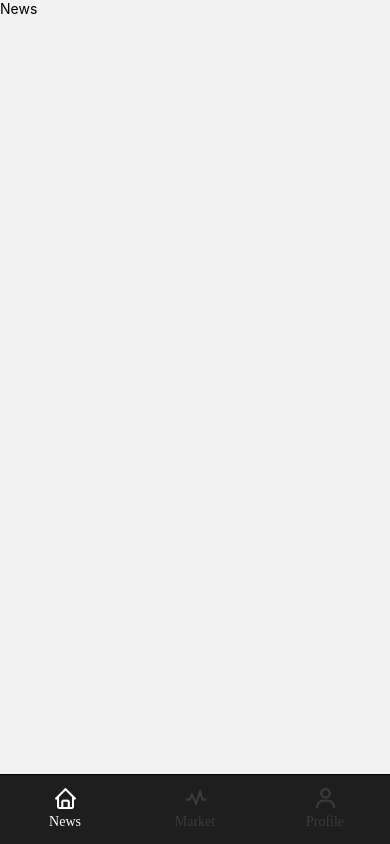
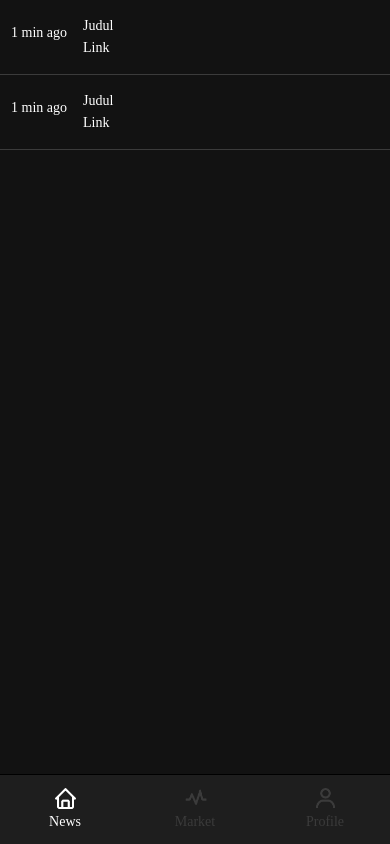
Before and after one commit to nakanidaste/cryptonews-app, a React Native app: screen /News in a window 390 px wide. Built offline with nearby package versions, Linux system fonts and the light colour scheme.

Commit message:
first commit

```diff
--- a/src/components/Button.js
+++ b/src/components/Button.js
@@ -1,56 +1,29 @@
-import React from 'react'
-import { StyleSheet, Text, View, TouchableOpacity } from 'react-native'
+import React, { memo } from 'react'
+import { StyleSheet, Text, Pressable } from 'react-native'
 import { SIZES, COLORS, FONTS } from '../constants'
 
-const TextButton = ({ label, containerStyle, onPress }) => {
-  return (
-    <TouchableOpacity
-        style={styles.container2(containerStyle)}
-        onPress={onPress}>
-      <Text style={styles.label}>{label}</Text>
-    </TouchableOpacity>
-  )
+const Button = (props) => {
+
+    const { buttonHours, buttonText, selectedTime, setSelectedTime } = props
+    const isButtonSelected = (button) => button === selectedTime
+
+    return (
+        <Pressable
+            style={{
+                paddingHorizontal: 5,
+                paddingVertical: 3,
+                borderRadius: 5,
+                backgroundColor: isButtonSelected(buttonHours) ? "#1e1e1e" : "transparent"
+            }}
+            onPress={() => setSelectedTime(buttonHours)}
+        >
+            <Text style={{ color: isButtonSelected(buttonHours) ? "white" : "grey"}}>{buttonText}</Text>
+        </Pressable>
+    )
 }
 
-function Button() {
-  return (
-    <View style={styles.container1}>
-        <TextButton label="USD"/>
-        <TextButton
-            label="% (7D)"
-            containerStyle={{
-                marginLeft: SIZES.base
-            }}
-        />
-        <TextButton
-            label="Top"
-            containerStyle={{
-                marginLeft: SIZES.base
-            }}
-        />
-    </View>
-  )
-}
-
-export default Button
+export default memo(Button)
 
 const styles = StyleSheet.create({
-    container1: {
-        flexDirection: 'row',
-        marginTop: SIZES.radius,
-        marginHorizontal: SIZES.radius,
-    },
-    container2: (containerStyle) => ({
-        alignItems: 'center',
-        justifyContent: 'center',
-        paddingVertical: 3,
-        paddingHorizontal: 18,
-        borderRadius: 15,
-        backgroundColor: COLORS.gray1,
-        ...containerStyle
-    }),
-    label: {
-        color: COLORS.white,
-        ...FONTS.h3
-    }
+
 })
--- a/src/components/CoinList.js
+++ b/src/components/CoinList.js
@@ -69,12 +69,12 @@ const styles = StyleSheet.create({
         flex: 1,
         flexDirection: 'column',
         paddingTop: 5,
-        backgroundColor: COLORS.black
+        backgroundColor: COLORS.gray
     },
     coinContainer: {
         flexDirection: 'row',
         borderBottomWidth: 0.3,
-        borderBottomColor: COLORS.lightGreen,
+        borderBottomColor: COLORS.lightGray,
         padding: 10,
     },
     image: {
@@ -87,6 +87,7 @@ const styles = StyleSheet.create({
     },
     title: {
         color: COLORS.white,
+        opacity: 0.87,
         ...FONTS.h3,
         fontWeight: 'bold',
         marginBottom: 5
--- /dev/null
+++ b/src/components/NewsList.js
@@ -0,0 +1,55 @@
+import React from 'react'
+import { StyleSheet, Text, View } from 'react-native'
+import { COLORS, FONTS } from '../constants'
+
+const NewsList = ({ cryptoNews }) => {
+
+    //const { judul, link } = cryptoNews
+
+    return (
+        <View style={styles.container}>
+            <View style={styles.newsCointainer}>
+                <View style={styles.time}>
+                    <Text style={styles.title}>1 min ago</Text>
+                </View>
+                <View style={styles.news}>
+                    <Text style={styles.title}>Judul</Text>
+                    <Text style={styles.title}>Link</Text>
+                </View>
+            </View>
+        </View>
+    )
+}
+
+export default NewsList
+
+const styles = StyleSheet.create({
+    container: {
+        flexDirection: 'column',
+        backgroundColor: COLORS.gray
+    },
+    newsCointainer: {
+        flexDirection: 'row',
+        borderBottomWidth: 0.3,
+        borderBottomColor: COLORS.lightGray,
+        paddingVertical: 10,
+    },
+    time: {
+        height: '80%',
+        width: '20%',
+        marginVertical: 5,
+        alignItems: 'center',
+        padding: 7,
+    },
+    news: {
+        flex: 1,
+        flexDirection: 'column',
+        padding: 5,
+        alignItems: 'flex-start',
+        //backgroundColor: 'blue'
+    },
+    title: {
+        color: COLORS.white,
+        ...FONTS.body4
+    }
+})
--- a/src/components/index.js
+++ b/src/components/index.js
@@ -1,5 +1,6 @@
 import TabIcons from "./TabIcons";
 import Button from "./Button";
 import CoinList from "./CoinList";
+import NewsList from "./NewsList";
 
-export { TabIcons, Button, CoinList }
+export { TabIcons, Button, CoinList, NewsList }
--- a/src/constants/theme.js
+++ b/src/constants/theme.js
@@ -9,10 +9,10 @@ export const COLORS = {
     lightGreen: "#4BEE70",
     red: "#D84035",
     black: "#000000",
-    gray: "#212125",
+    gray: "#121212",
     gray1: "#1f1f1f",
     lightGray: "#3B3B3B",
-    lightGray2: '#212125',
+    lightGray2: '#282828',
     lightGray3: '#757575',
     transparentWhite: 'rgba(255, 255, 255, 0.2)',
     transparentBlack: 'rgba(0, 0, 0, 0.8)',
--- a/src/screens/Market.js
+++ b/src/screens/Market.js
@@ -1,12 +1,14 @@
 import React, { useState, useEffect } from 'react';
-import { StyleSheet, FlatList, RefreshControl } from 'react-native';
-import { CoinList } from '../components';
+import { StyleSheet, FlatList, RefreshControl, View } from 'react-native';
+import { CoinList, Button } from '../components';
+import { COLORS, SIZES } from '../constants';
 import { getMarketData } from '../services/requests'
 
 const Market = () => {
 
     const [coins, setCoins] = useState([])
     const [loading, setLoading] = useState(false)
+    const [selectedTime, setSelectedTime] = useState("1")
 
     const fetchCoins = async () => {
         if (loading) {
@@ -28,11 +30,42 @@ const Market = () => {
         setLoading(false)
     }
 
+    const onSelectedTimeChange = (selectedTimeValue) => {
+        setSelectedTime(selectedTimeValue)
+    }
+
     useEffect(() => {
         fetchCoins()
     }, [])
 
     return (
+        <View style={styles.container}>
+            <View style={styles.containerButton}>
+                <Button
+                    buttonHours="1"
+                    buttonText="1 H"
+                    selectedTime={selectedTime}
+                    setSelectedTime={onSelectedTimeChange}
+                />
+                <Button
+                    buttonHours="4"
+                    buttonText="4 H"
+                    selectedTime={selectedTime}
+                    setSelectedTime={onSelectedTimeChange}
+                />
+                <Button
+                    buttonHours="24"
+                    buttonText="24 H"
+                    selectedTime={selectedTime}
+                    setSelectedTime={onSelectedTimeChange}
+                />
+                <Button
+                    buttonHours="168"
+                    buttonText="7 D"
+                    selectedTime={selectedTime}
+                    setSelectedTime={onSelectedTimeChange}
+                />
+            </View>
             <FlatList
                 data={coins}
                 renderItem={({item}) => <CoinList marketCoin={item}/>}
@@ -44,11 +77,22 @@ const Market = () => {
                     />
                 }
             />
+        </View>
     )
 }
 
 export default Market
 
 const styles = StyleSheet.create({
-
+    container: {
+        flex: 1,
+        backgroundColor: COLORS.black
+    },
+    containerButton: {
+        flexDirection: 'row',
+        margin: SIZES.radius,
+        paddingVertical: 5,
+        justifyContent: 'space-around',
+        backgroundColor: COLORS.lightGray2
+    },
 })
--- a/src/screens/News.js
+++ b/src/screens/News.js
@@ -1,15 +1,26 @@
 import React from 'react';
-import {
-    View,
-    Text
-} from 'react-native';
+import { StyleSheet, View, Text } from 'react-native';
+import { COLORS, FONTS } from '../constants'
+import { NewsList } from '../components';
 
 const News = () => {
     return (
-        <View>
-            <Text>News</Text>
+        <View style={styles.container}>
+            <NewsList />
+            <NewsList />
         </View>
     )
 }
 
 export default News;
+
+const styles = StyleSheet.create({
+    container: {
+        flex: 1,
+        backgroundColor: COLORS.gray
+    },
+    text: {
+        color: COLORS.white,
+        ...FONTS.body4
+    }
+})
--- a/src/services/requests.js
+++ b/src/services/requests.js
@@ -1,8 +1,8 @@
 import axios from "axios";
 
-export const getMarketData = async () => {
+export const getMarketData = async (selectedTime) => {
     try {
-        const response = await axios.get(`https://api.coingecko.com/api/v3/coins/markets?vs_currency=usd&order=market_cap_desc&per_page=50&page=1&sparkline=false&price_change_percentage=24h`)
+        const response = await axios.get(`https://api.coingecko.com/api/v3/coins/markets?vs_currency=usd&order=market_cap_desc&per_page=50&page=1&sparkline=false&price_change_percentage=${selectedTime}`)
         return response.data
     } catch (e) {
         console.log(e)
```
Lines whose indentation alone changed are shown as unchanged.
